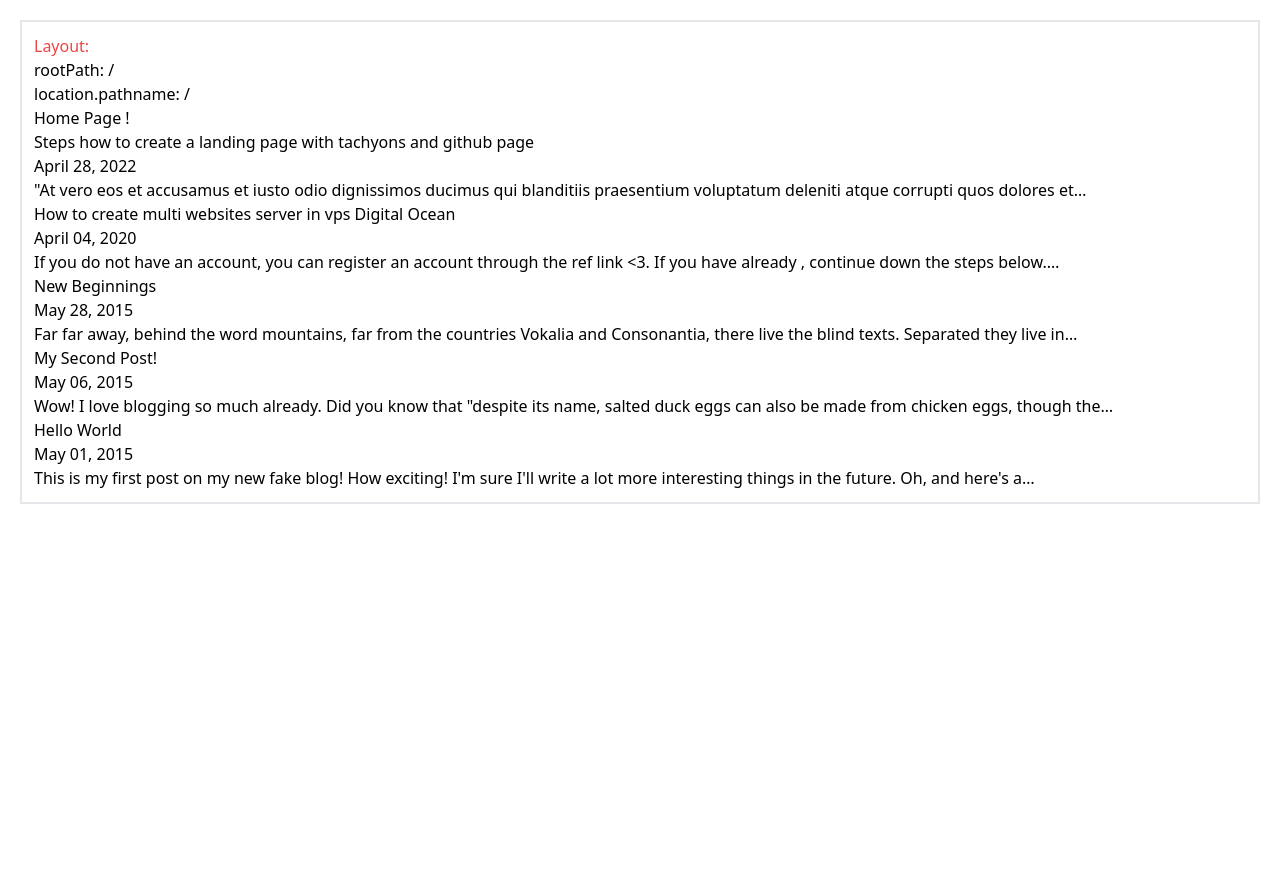
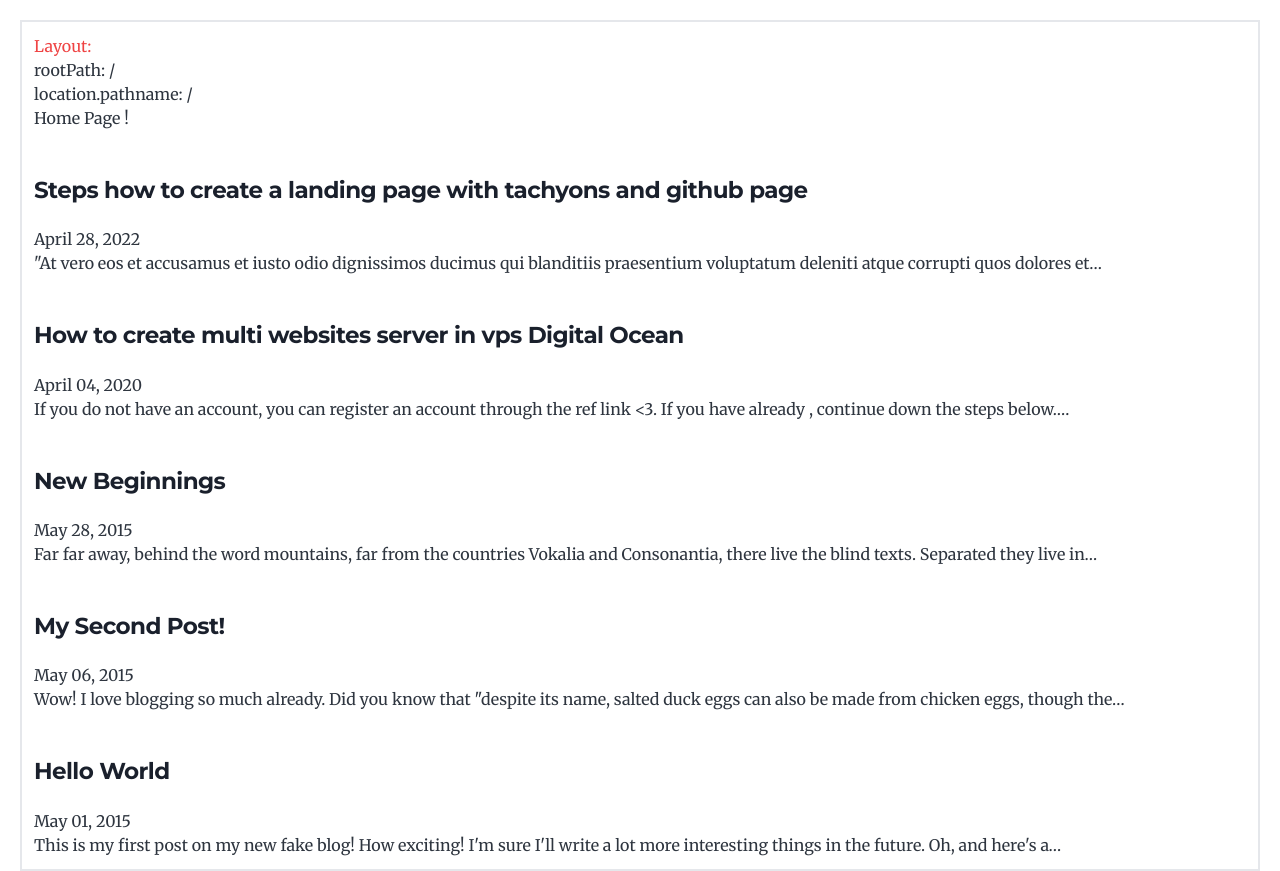
Before and after one commit to alexlevn/gsb_nostrud_exercitation, a Gatsby site: page / in a window 1280 px wide. Before the commit the page ends 800 px from the top, so only its background shows below. Built offline with nearby package versions, Linux system fonts and the light colour scheme; Gatsby itself is replaced by a stand-in of ours.

Commit message:
add header & custom css

```diff
--- a/src/components/layout.js
+++ b/src/components/layout.js
@@ -1,8 +1,19 @@
+import { Link } from 'gatsby'
 import * as React from 'react'
 
 const Layout = ({ location, title, children }) => {
   const rootPath = `${__PATH_PREFIX__}/`
   const isRootPath = location.pathname === rootPath
+  let header
+
+  if (isRootPath) {
+    header = (
+      <h1 className="main-heading">
+        <Link to="/">{title}</Link>
+      </h1>
+    )
+  }
+
   return (
     <div className="mt-5 mx-5 border-2 p-3 border-gray-400-500 ">
       <div className="text-red-500">Layout:</div>
```
Also changed, not shown: gatsby-browser.js (+13 -0 lines).
